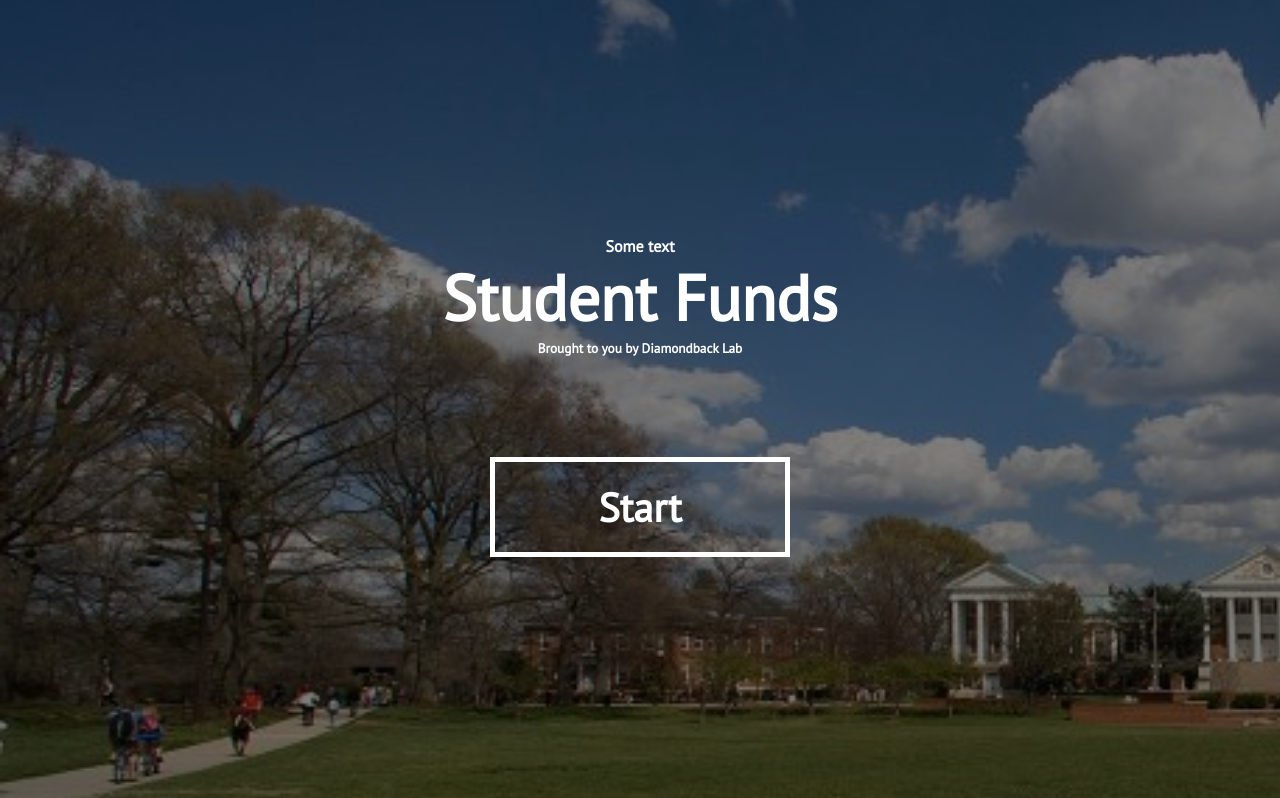
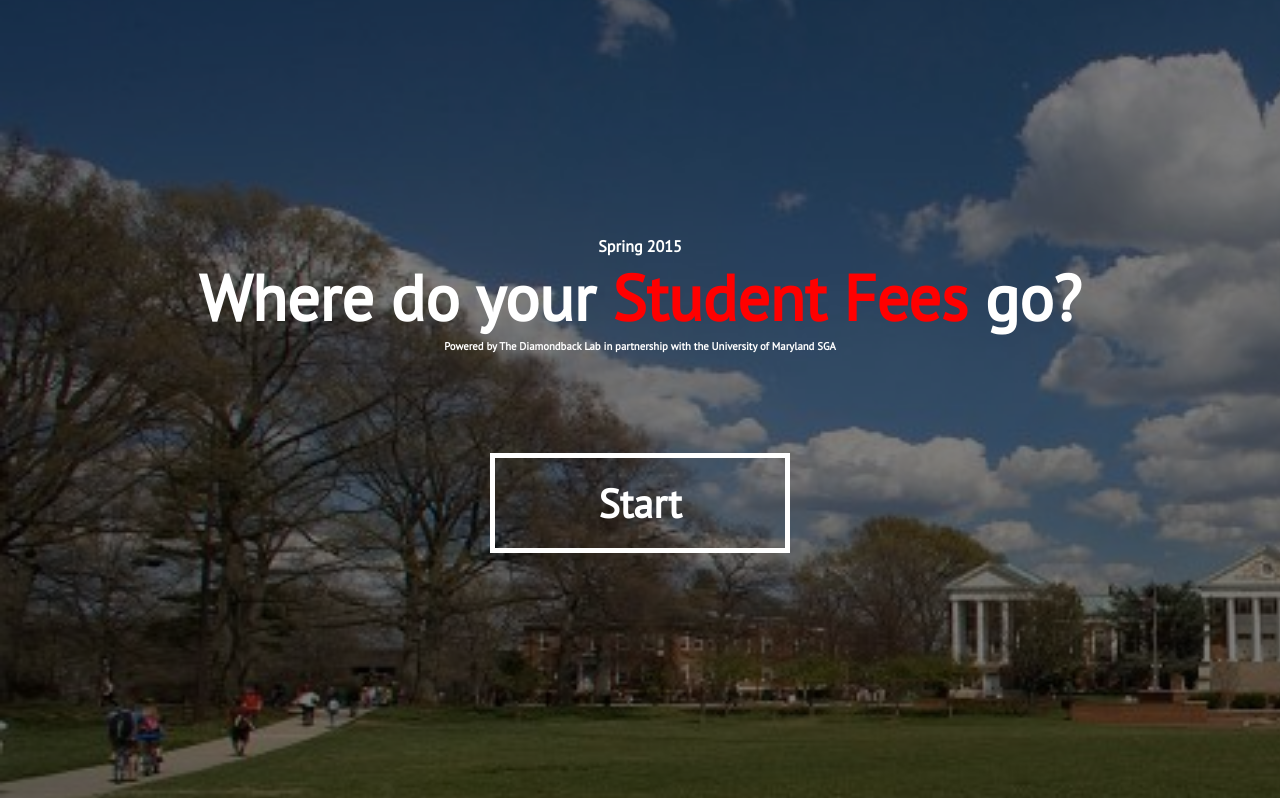
Before and after one commit to The-Diamondback-Lab/SGA-Project, a PHP site: page / in a window 1280 px wide. Shown: the part 268-1066 px from the top of the page. Run offline with PHP 8.4, Linux system fonts and the light colour scheme; some libraries are stand-ins or nearby versions.

Commit message:
page dividers removed, title slide text changed, minor bug fixes and code reorganized

```diff
--- a/css/styles.css
+++ b/css/styles.css
@@ -56,7 +56,6 @@
     background-size: cover;
     color: #FFFFFF;
     height:100vh;
-    border-bottom: 2vh white solid;
     z-index: 5;
 }
 .section-title > .section-content{
@@ -85,7 +84,6 @@
 }
 .form > section {
     height:99.5vh;
-    border-bottom: 1vh white solid;
 }
 
 .form button {
--- a/index.html
+++ b/index.html
@@ -11,9 +11,9 @@
         <div class="content">
             <section class="section-title">
                 <div class="section-content">
-                    <h4>Some text</h4>
-                    <h1>Student Funds</h1>
-                    <h5>Brought to you by Diamondback Lab</h5>
+                    <h4>Spring 2015</h4>
+                    <h1>Where do your <span style="color: red" >Student Fees</span> go?</h1>
+                    <h6>Powered by The Diamondback Lab in partnership with the University of Maryland SGA</h6>
                     <button ng-click="start()"><h2>Start</h2></button>
                 </div>
             </section>
--- a/js/main.js
+++ b/js/main.js
@@ -255,7 +255,7 @@
             $(".page-indicator li").each(function(){
                 this.setAttribute("id","")
             });
-            $(".indicator" + (currPage - 1))[0].setAttribute("id","active");
+            $(".indicator" + (Math.min($scope.currNode.id, currPage - 1)))[0].setAttribute("id","active");
         }
 
         $scope.proceed = function(node, value){
```
